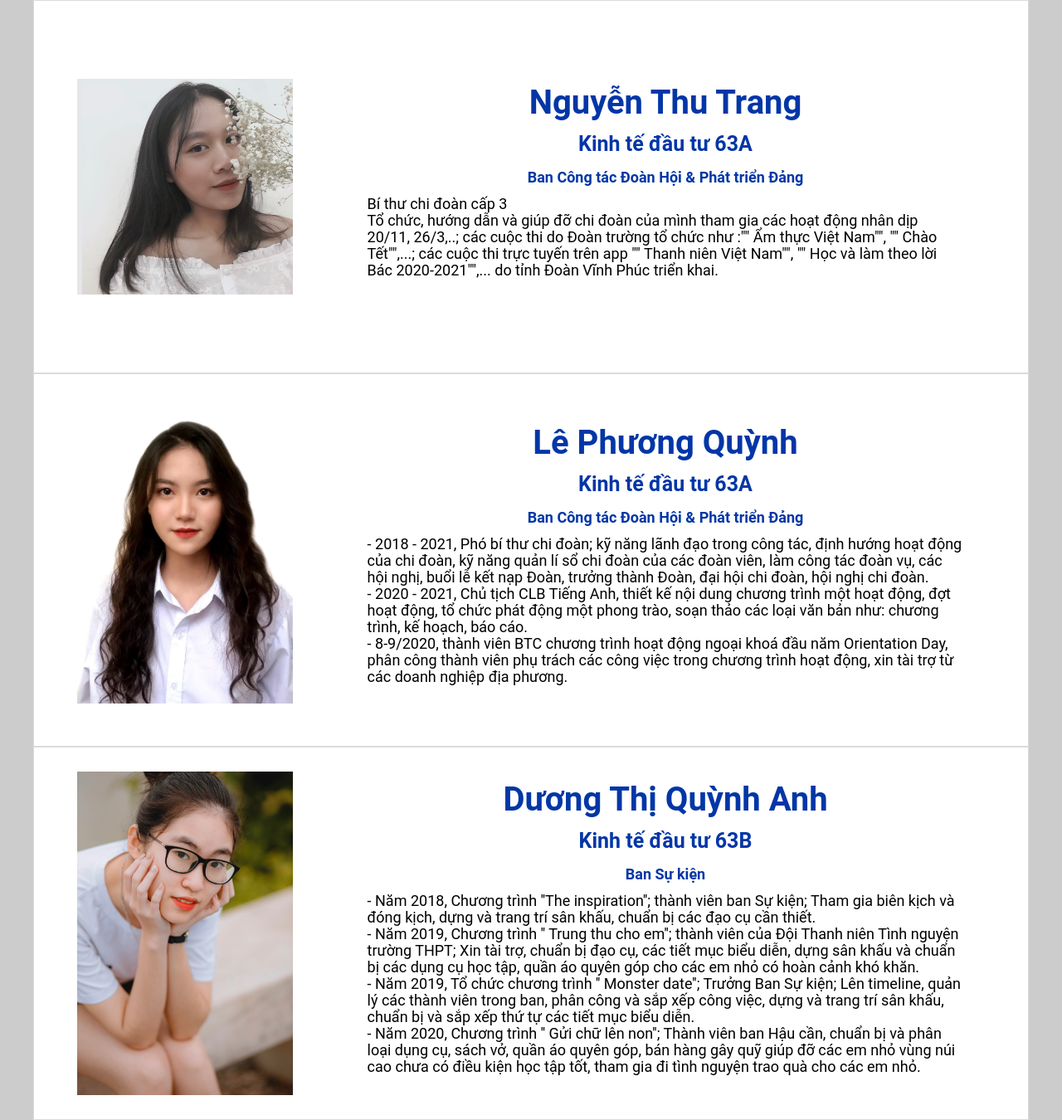
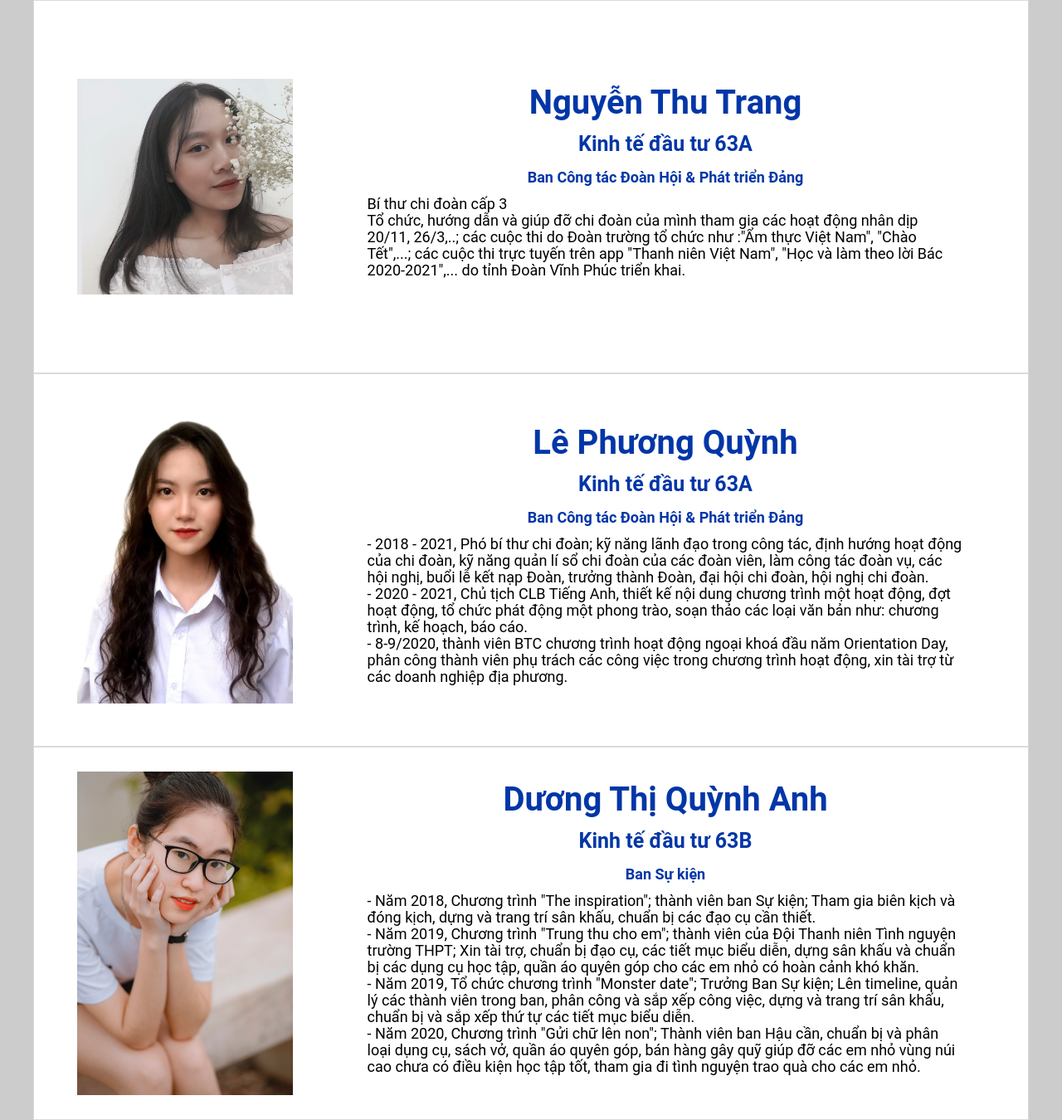
Before and after one commit to vqdung/ctvlcdk63, a plain HTML site: page index.html in a window 1280 px wide. Shown: the part 982-2332 px from the top of the page at 83% size. Drawn offline with Linux system fonts and the light colour scheme.

Commit message:
Update index.html

```diff
--- a/index.html
+++ b/index.html
@@ -19,7 +19,7 @@
             <img src="./assets/img/Huyền My.jpg" alt="" class="body--img">
             <div class="body--info">
                 <h4 class="info--name">Nguyễn Huyền My</h4>
-                <h5>Quản lý dự án 61</h5>
+                <h5>Quản lý dự án 63</h5>
                 <h6>Ban Công tác Đoàn Hội & Phát triển Đảng</h6>
                 <span>
                     - Cuộc thi Bí thư Chi đoàn giỏi cấp Tỉnh 2021 và đạt giải Nhì <br>
@@ -51,7 +51,7 @@
                 <h6>Ban Công tác Đoàn Hội & Phát triển Đảng</h6>
                 <span>
                     Bí thư chi đoàn cấp 3 <br>
-                    Tổ chức, hướng dẫn và giúp đỡ chi đoàn của mình tham gia các hoạt động nhân dịp 20/11, 26/3,..; các cuộc thi do Đoàn trường tổ chức như :"" Ẩm thực Việt Nam"", "" Chào Tết"",...; các cuộc thi trực tuyến trên app "" Thanh niên Việt Nam"", "" Học và làm theo lời Bác 2020-2021"",... do tỉnh Đoàn Vĩnh Phúc triển khai.
+                    Tổ chức, hướng dẫn và giúp đỡ chi đoàn của mình tham gia các hoạt động nhân dịp 20/11, 26/3,..; các cuộc thi do Đoàn trường tổ chức như :"Ẩm thực Việt Nam", "Chào Tết",...; các cuộc thi trực tuyến trên app "Thanh niên Việt Nam", "Học và làm theo lời Bác 2020-2021",... do tỉnh Đoàn Vĩnh Phúc triển khai.
                 </span>
             </div>
         </div>
@@ -76,10 +76,10 @@
                 <h5>Kinh tế đầu tư 63B</h5>
                 <h6>Ban Sự kiện</h6>
                 <span>
-                    - Năm 2018, Chương trình ''The inspiration''; thành viên ban Sự kiện; Tham gia biên kịch và đóng kịch, dựng và trang trí sân khấu, chuẩn bị các đạo cụ cần thiết.<br>
-                    - Năm 2019, Chương trình '' Trung thu cho em''; thành viên của Đội Thanh niên Tình nguyện trường THPT; Xin tài trợ, chuẩn bị đạo cụ, các tiết mục biểu diễn, dựng sân khấu và chuẩn bị các dụng cụ học tập, quần áo quyên góp cho các em nhỏ có hoàn cảnh khó khăn.<br>
-                    - Năm 2019, Tổ chức chương trình '' Monster date''; Trưởng Ban Sự kiện; Lên timeline, quản lý các thành viên trong ban, phân công và sắp xếp công việc, dựng và trang trí sân khấu, chuẩn bị và sắp xếp thứ tự các tiết mục biểu diễn.<br>
-                    - Năm 2020, Chương trình '' Gửi chữ lên non''; Thành viên ban Hậu cần, chuẩn bị và phân loại dụng cụ, sách vở, quần áo quyên góp, bán hàng gây quỹ giúp đỡ các em nhỏ vùng núi cao chưa có điều kiện học tập tốt, tham gia đi tình nguyện trao quà cho các em nhỏ.
+                    - Năm 2018, Chương trình "The inspiration"; thành viên ban Sự kiện; Tham gia biên kịch và đóng kịch, dựng và trang trí sân khấu, chuẩn bị các đạo cụ cần thiết.<br>
+                    - Năm 2019, Chương trình "Trung thu cho em"; thành viên của Đội Thanh niên Tình nguyện trường THPT; Xin tài trợ, chuẩn bị đạo cụ, các tiết mục biểu diễn, dựng sân khấu và chuẩn bị các dụng cụ học tập, quần áo quyên góp cho các em nhỏ có hoàn cảnh khó khăn.<br>
+                    - Năm 2019, Tổ chức chương trình "Monster date"; Trưởng Ban Sự kiện; Lên timeline, quản lý các thành viên trong ban, phân công và sắp xếp công việc, dựng và trang trí sân khấu, chuẩn bị và sắp xếp thứ tự các tiết mục biểu diễn.<br>
+                    - Năm 2020, Chương trình "Gửi chữ lên non"; Thành viên ban Hậu cần, chuẩn bị và phân loại dụng cụ, sách vở, quần áo quyên góp, bán hàng gây quỹ giúp đỡ các em nhỏ vùng núi cao chưa có điều kiện học tập tốt, tham gia đi tình nguyện trao quà cho các em nhỏ.
                 </span>
             </div>
         </div>
```
